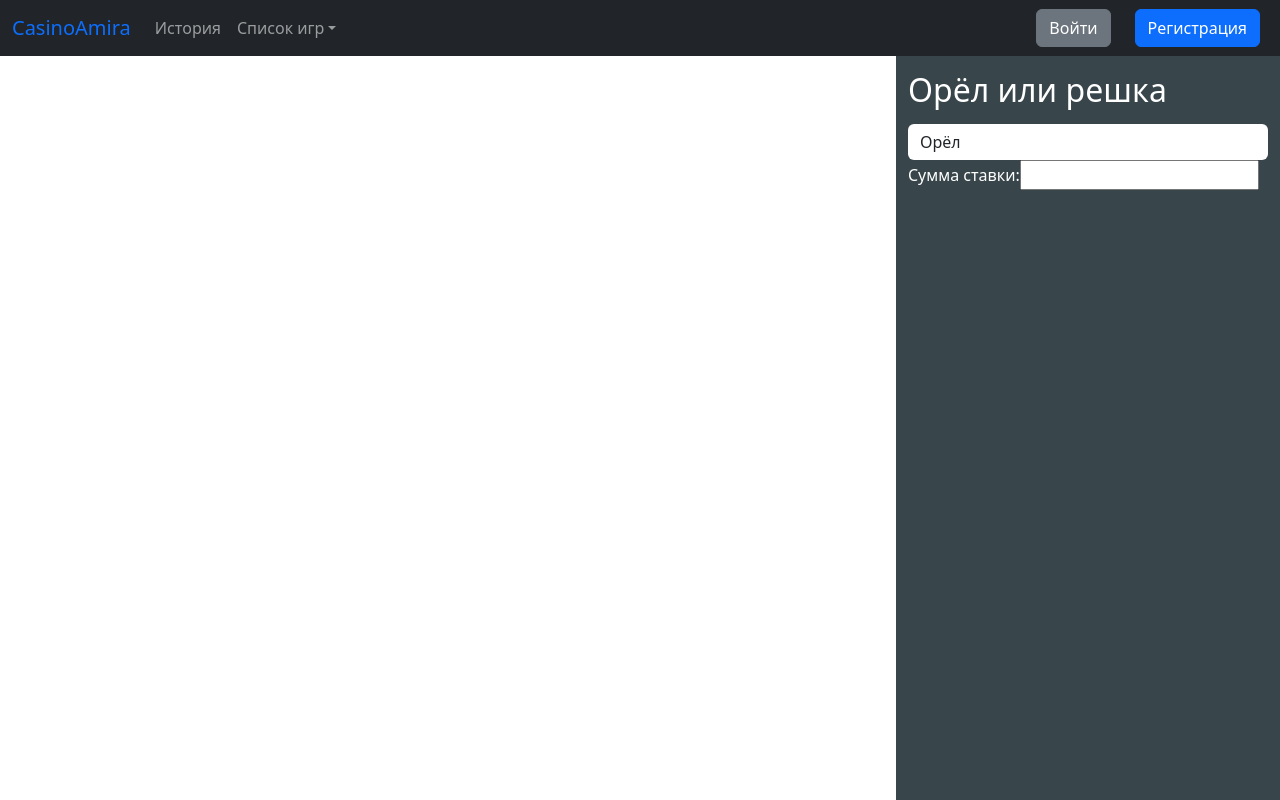
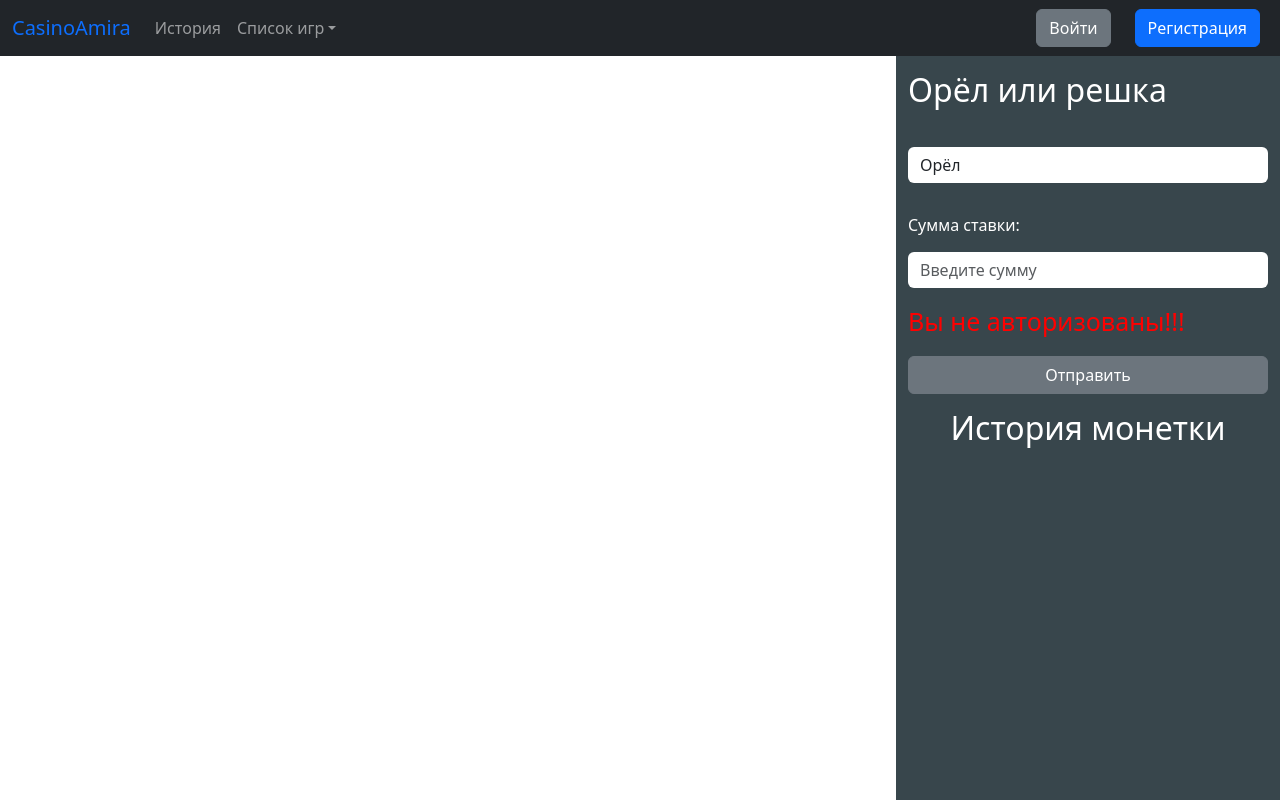
Before and after one commit to sh2rman2006/NuxtCasino, a Nuxt app: page /games/coin in a window 1280 px wide. Built offline with nearby package versions, Linux system fonts and the light colour scheme.

Commit message:
casino sideBar

```diff
--- /dev/null
+++ b/components/CardStory.vue
@@ -0,0 +1,68 @@
+<script setup>
+defineProps({
+  gameData: {
+    type: Object,
+    required: true,
+  },
+});
+</script>
+
+<template>
+  <div class="card mb-3 bg-success" v-if="gameData.winner">
+    <div class="card-body">
+      <h5 class="card-title">История игры</h5>
+      <ul class="list-group list-group-flush">
+        <li class="list-group-item bg-success">Дата: {{ gameData.date }}</li>
+        <li class="list-group-item bg-success">
+          Название игры: {{ gameData.gameName }}
+        </li>
+        <li class="list-group-item bg-success">
+          Сумма ставки: {{ gameData.betAmount }}
+        </li>
+        <li class="list-group-item bg-success">
+          Выигрыш: {{ gameData.winAmount }}
+        </li>
+        <li class="list-group-item bg-success">
+          Коэффициент: {{ gameData.rateCoefficient }}
+        </li>
+        <li class="list-group-item bg-success">Победа</li>
+      </ul>
+    </div>
+  </div>
+  <!--  -->
+  <div class="card mb-3 bg-danger" v-else>
+    <div class="card-body">
+      <h5 class="card-title">История игры</h5>
+      <ul class="list-group list-group-flush">
+        <li class="list-group-item bg-danger">Дата: {{ gameData.date }}</li>
+        <li class="list-group-item bg-danger">
+          Название игры: {{ gameData.gameName }}
+        </li>
+        <li class="list-group-item bg-danger">
+          Сумма ставки: {{ gameData.betAmount }}
+        </li>
+        <li class="list-group-item bg-danger">
+          Потеря: {{ gameData.winAmount }}
+        </li>
+        <li class="list-group-item bg-danger">
+          Коэффициент: {{ gameData.rateCoefficient }}
+        </li>
+        <li class="list-group-item bg-danger">Поражение</li>
+      </ul>
+    </div>
+  </div>
+</template>
+
+<style scoped>
+.card-title {
+  color: white;
+}
+
+.bg-danger {
+  color: white;
+}
+
+.bg-success {
+  color: white;
+}
+</style>
--- a/pages/games/coin.vue
+++ b/pages/games/coin.vue
@@ -8,7 +8,7 @@ useSeoMeta({
   title: `Монетка`,
 });
 
-const inputChoose = ref(``);
+const inputChoose = ref(`1`);
 const inputBetAmount = ref(``);
 
 const csrfToken = ref(``);
@@ -16,23 +16,93 @@ const getCsrfToken = async () => {
   let response = await axios.get(`/csrf`);
   csrfToken.value = response.data.token;
 };
+
+const storyOfCoin = reactive([]);
+const getGameStory = async () => {
+  let jwtToken = sessionStorage.getItem(`Bearer`);
+  if (jwtToken) {
+    let response = await axios.get(`/games/story/getByGameName/Coin`, {
+      headers: { Authorization: `Bearer ${jwtToken}` },
+    });
+    storyOfCoin.splice(0, storyOfCoin.length, ...response.data);
+  } else {
+    return;
+  }
+};
+onMounted(getGameStory);
+
+const balance = ref(``);
+const getBalance = async () => {
+  let jwtToken = sessionStorage.getItem(`Bearer`);
+  if (jwtToken) {
+    let response = await axios.get(`/user/balance`, {
+      headers: { Authorization: `Bearer ${jwtToken}` },
+    });
+    balance.value = response.data;
+  } else {
+    return;
+  }
+};
+onMounted(getBalance);
+
+const isValid = ref(true);
+watch(inputBetAmount, (newValue) => {
+  isValid.value = /^[0-9]*(\.[0-9]*)?$/.test(newValue);
+  if (newValue[-1] == `.`) {
+    isValid.value = false;
+  }
+});
+
+
 </script>
 
 <template>
   <main>
     <div class="sidebar">
+      <section>
         <div class="container">
+          <form>
             <h2>Орёл или решка</h2>
-        <select class="form-control">
-          <option value="орёл">Орёл</option>
-          <option value="решка">Решка</option>
+            <select class="form-control" v-model="inputChoose">
+              <option value="1">Орёл</option>
+              <option value="2">Решка</option>
             </select>
             <label>
               <span>Сумма ставки:</span>
-          <input type="text" v-model.trim="inputBetAmount" />
+              <input
+                type="text"
+                v-model.trim="inputBetAmount"
+                class="form-control"
+                placeholder="Введите сумму"
+              />
+              <span v-if="!isValid" style="color: red; font-size: 20px"
+                >Такое значение недопустимо!!!</span
+              >
             </label>
+            <div class="balance" v-if="balance">
+              Ваш баланс: <span>{{ balance }}₽</span>
+            </div>
+            <div class="NotAuth" v-else>Вы не авторизованы!!!</div>
+            <button type="submit" class="btn btn-secondary">Отправить</button>
+          </form>
+        </div>
+      </section>
+      <section class="history">
+        <div class="container">
+          <h2 class="text-center">История монетки</h2>
+          <div class="cards-container">
+            <CardStory
+              v-for="gameData in storyOfCoin"
+              :gameData="gameData"
+              :key="gameData.id"
+            >
+            </CardStory>
           </div>
         </div>
+      </section>
+    </div>
+    <!--  -->
+
   </main>
 </template>
 
@@ -49,6 +119,13 @@ const getCsrfToken = async () => {
 
 h2 {
   margin-top: 15px;
+  color: white;
+}
+
+form {
+  display: flex;
+  flex-direction: column;
+  gap: 15px;
 }
 
 .form-control {
@@ -60,4 +137,29 @@ h2 {
     box-shadow: 0 0 10px rgba(255, 255, 255, 1);
   }
 }
+
+.balance {
+  font-size: 20px;
+}
+
+.balance span {
+  color: lightgreen;
+}
+
+.NotAuth {
+  font-size: 25px;
+  color: red;
+}
+
+label {
+  margin-top: 15px;
+}
+
+.history {
+  padding-bottom: 100px;
+}
+
+.cards-container {
+  margin-top: 15px;
+}
 </style>
--- a/pages/login.vue
+++ b/pages/login.vue
@@ -32,7 +32,7 @@ const submitLogin = async () => {
       }
     )
     .then((response) => {
-      sessionStorage.setItem("bearer", response.data.token);
+      sessionStorage.setItem("Bearer", response.data.token);
       responseMessage.value = `Вы успешно вошли!!!`;
     })
     .catch((e) => {
--- a/pages/registration.vue
+++ b/pages/registration.vue
@@ -39,7 +39,7 @@ const submitRegistration = async () => {
       }
     )
     .then((response) => {
-      sessionStorage.setItem("bearer", response.data.token);
+      sessionStorage.setItem("Bearer", response.data.token);
       responseMessageRegistration.value = `Вы успешно зарегистрированы !!!`;
     })
     .catch((e) => {
```
Lines whose indentation alone changed are shown as unchanged.
